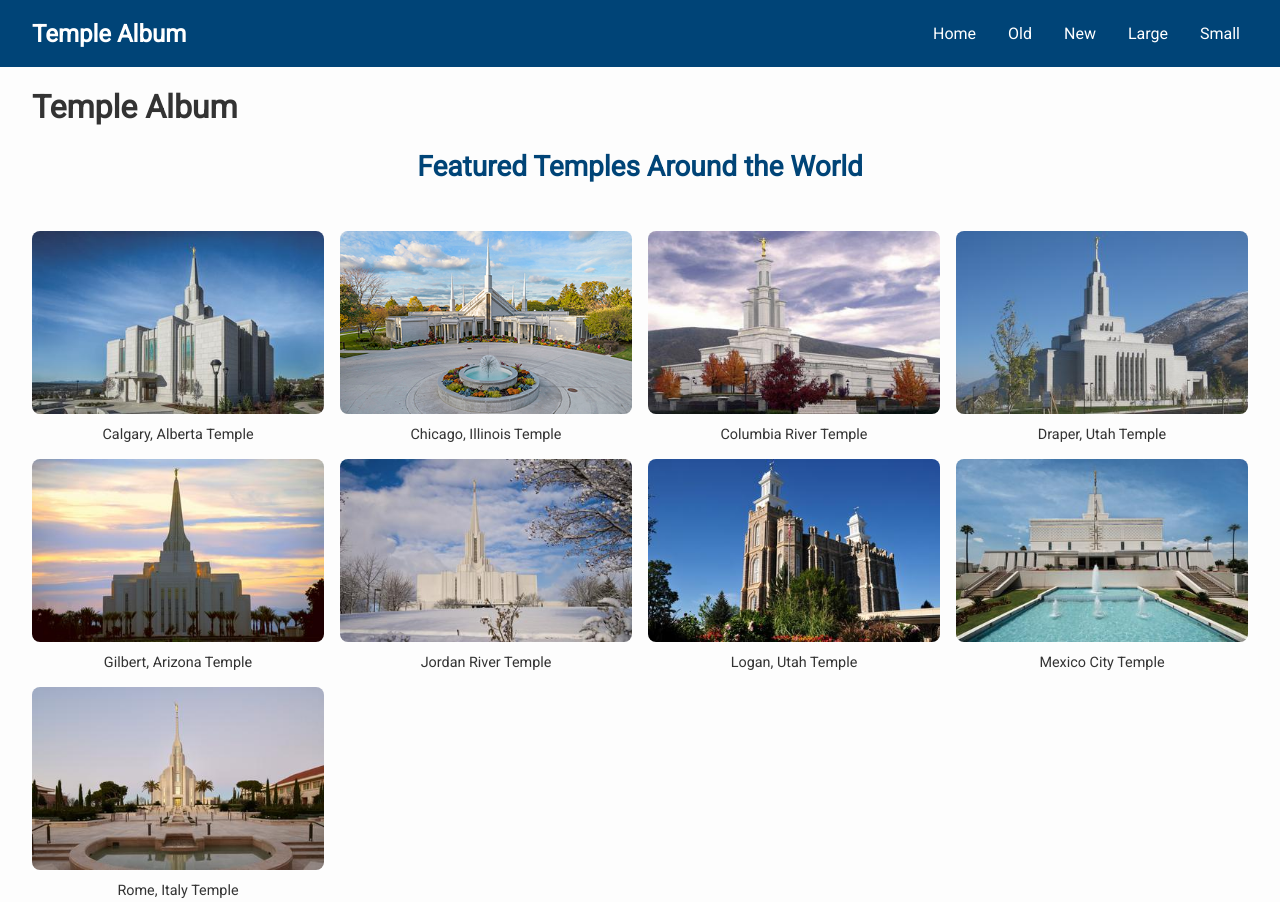
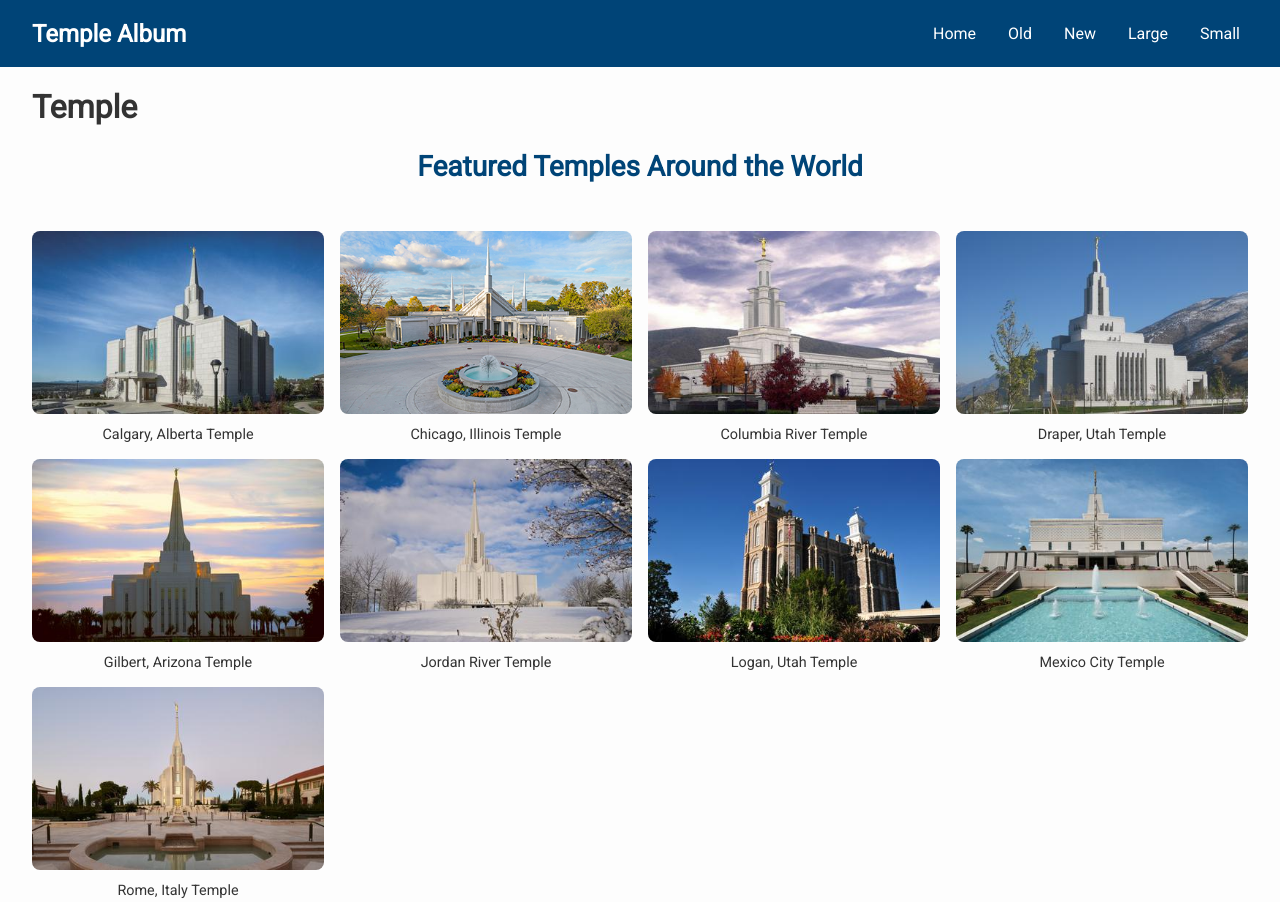
Before and after one commit to nate-g-johnson/wdd131, a plain HTML site: page temples.html in a window 1280 px wide. Shown: the top 902 px of the page. Drawn offline with Linux system fonts and the light colour scheme.

Commit message:
h1 change again...

```diff
--- a/temples.html
+++ b/temples.html
@@ -25,7 +25,7 @@
   </header>
 
   <main>
-    <h1>Temple Album</h1>
+    <h1>Temple</h1>
     <h2>Featured Temples Around the World</h2>
     <section class="grid">
       <figure><img src="images/calgary-alberta-temple.jpg" alt="Temple 1">
```
